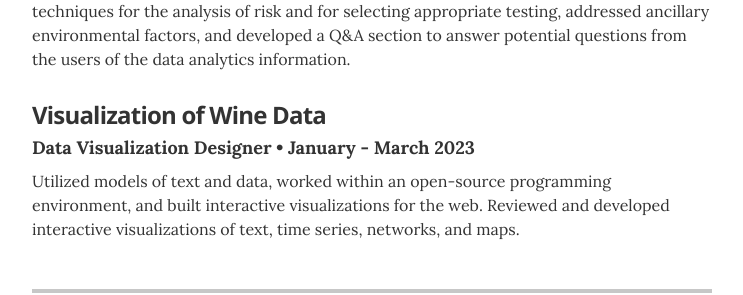
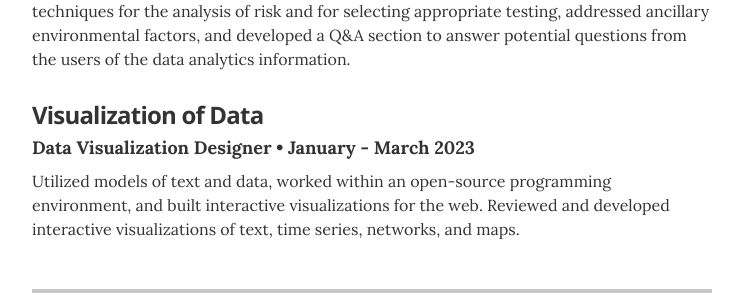
Before and after one commit to rchum/portfolio, a Jekyll site: the page built from index.html, in a window 1280 px wide. Shown: the part 1844-2139 px from the top of the page, without its empty margins (268-1011 px from the left). Built offline with Jekyll 4.4.1, drawn with Linux system fonts in a browser that asks for light colours.

Commit message:
Update projects.yml

```diff
--- a/_data/projects.yml
+++ b/_data/projects.yml
@@ -18,7 +18,7 @@
   #url: https://www.linkedin.com/in/chumr/
   description: Defined the problem statement, developed a plan to collect needed data, identified the risks associated with the collection of such data, developed a research hypothesis, utilized techniques for the analysis of risk and for selecting appropriate testing, addressed ancillary environmental factors, and developed a Q&A section to answer potential questions from the users of the data analytics information.
 
-- project: Visualization of Wine Data
+- project: Visualization of Data
   role: Data Visualization Designer
   duration: January - March 2023
   #url: https://www.linkedin.com/in/chumr/
```
